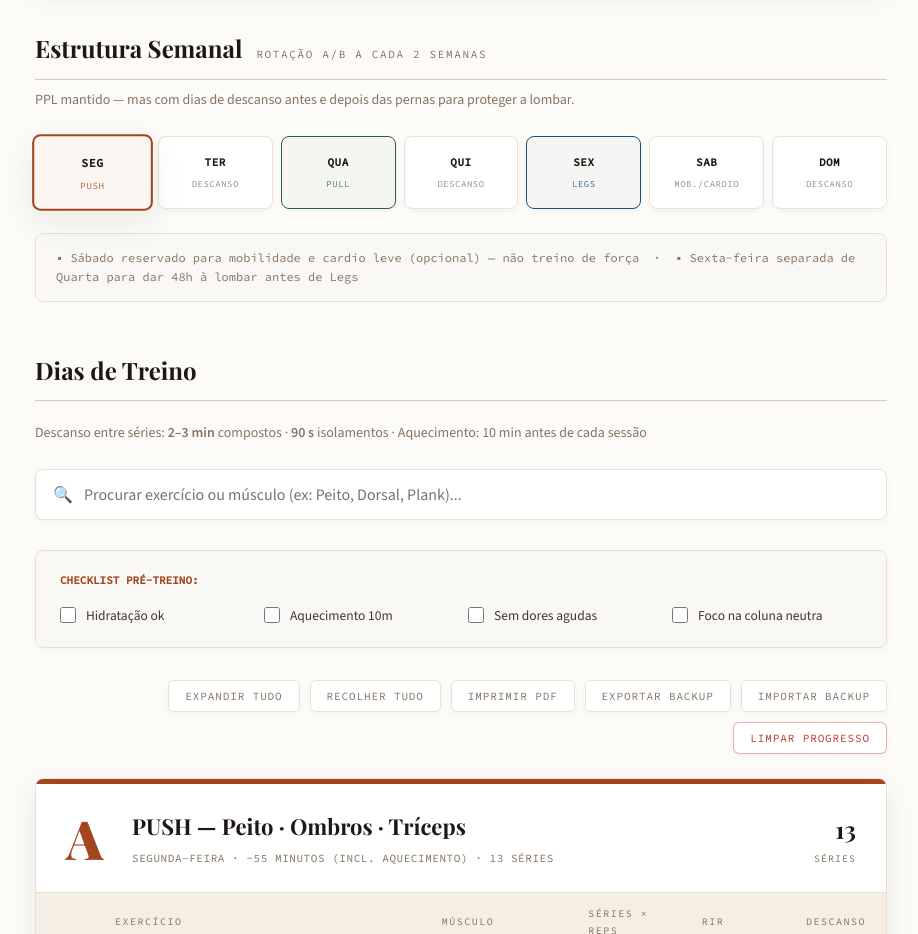
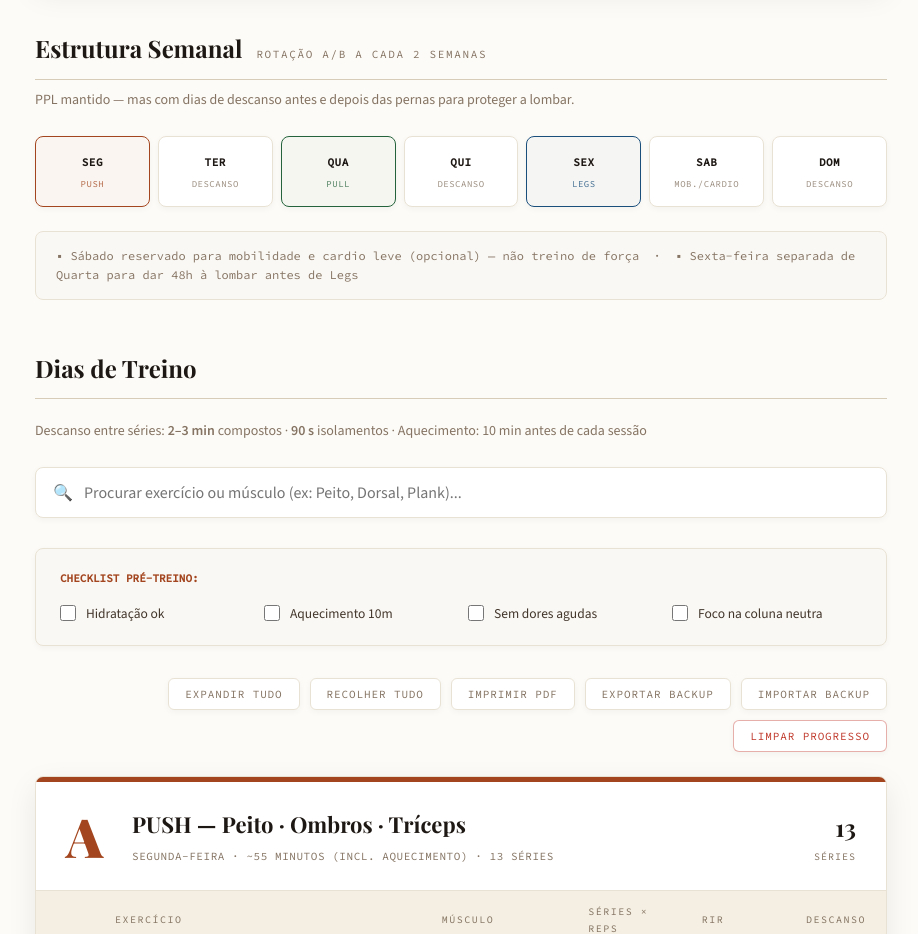
Before and after one commit to fosantos/treino-academia, a plain HTML site: page docs/index.html in a window 1280 px wide. Shown: the part 2580-3514 px from the top of the page, without its empty margins (179-1097 px from the left). Drawn offline with nearby package versions, Linux system fonts and the light colour scheme.

Commit message:
fix: remove today highlight from week bar so rest days share one style
The automatic current-day marker outlined TER with the accent color and
a slight zoom, making a rest day look like a training day. Drop the
.today CSS and the script that applied it.

```diff
--- a/docs/index.html
+++ b/docs/index.html
@@ -541,13 +541,6 @@
   .week-day.b { border-color: var(--day-b); color: var(--day-b); background: rgba(36, 99, 59, 0.03); }
   .week-day.c { border-color: var(--day-c); color: var(--day-c); background: rgba(26, 79, 124, 0.03); }
 
-  .week-day.today {
-    border: 2px solid var(--accent);
-    transform: scale(1.05);
-    box-shadow: var(--shadow-md);
-    z-index: 2;
-  }
-
   .schedule-note {
     font-family: 'Source Code Pro', monospace;
     font-size: 12px;
@@ -1413,10 +1406,6 @@
     .week-day .wlabel {
       font-size: 8px;
       overflow-wrap: break-word;
-    }
-
-    .week-day.today {
-      transform: none; /* scale would clip against screen edge */
     }
 
     /* ── PROGRESSION TABLE: scroll horizontally inside its own block ── */
@@ -2975,10 +2964,6 @@
 
     const lastUpdated = document.getElementById('last-updated');
     if (lastUpdated) lastUpdated.textContent = `Atualizado em: ${new Date().toLocaleDateString('pt-BR', { day: '2-digit', month: 'long', year: 'numeric' })}`;
-
-    const days = ['DOM', 'SEG', 'TER', 'QUA', 'QUI', 'SEX', 'SAB'];
-    const todayLabel = days[new Date().getDay()];
-    document.querySelectorAll('.week-day').forEach(el => { if (el.querySelector('.wday')?.textContent === todayLabel) el.classList.add('today'); });
   });
 </script>
 
```
